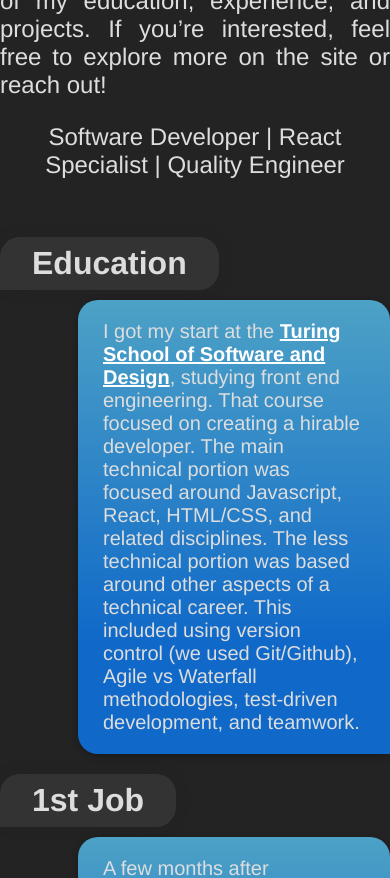
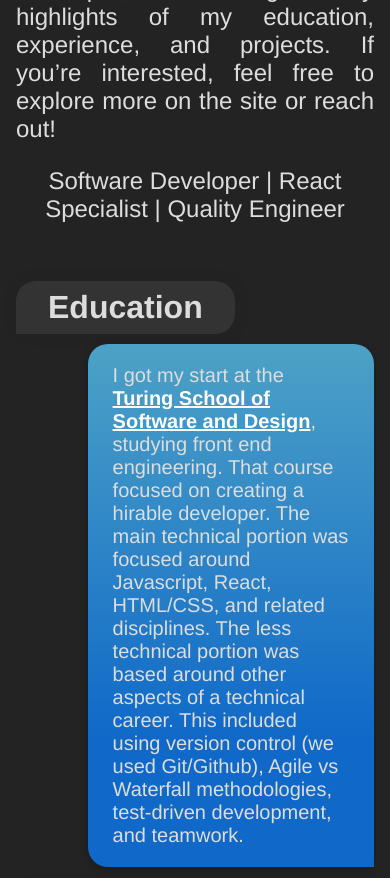
Before and after one commit to Alexbruce1/portfolio2024, a React (Create React App) app: page /tldr in a window 390 px wide. Shown: the part 697-1575 px from the top of the page. Built offline with nearby package versions, Linux system fonts and the light colour scheme.

Commit message:
Add breakpoint data for TLDR

```diff
--- a/src/Components/Tldr.css
+++ b/src/Components/Tldr.css
@@ -93,6 +93,13 @@
 }
 
 @media (max-width: 1000px) {
+  .Tldr {
+    padding: 2em;
+  }
 }
 
-@media (max-width: 800px) {}
+@media (max-width: 800px) {
+  .Tldr {
+    padding: 1em;
+  }
+}
```
